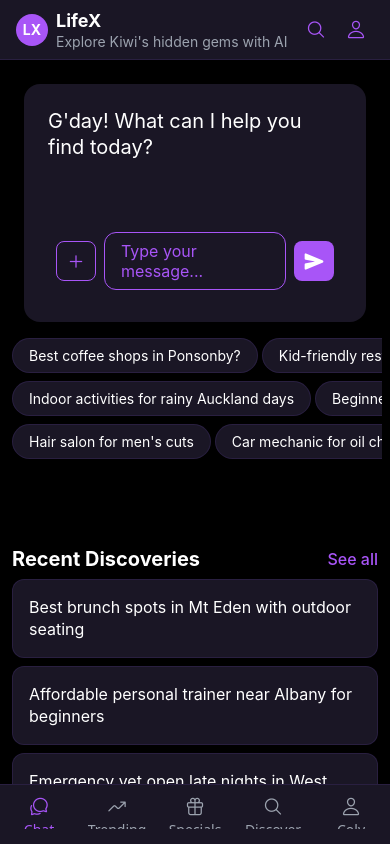
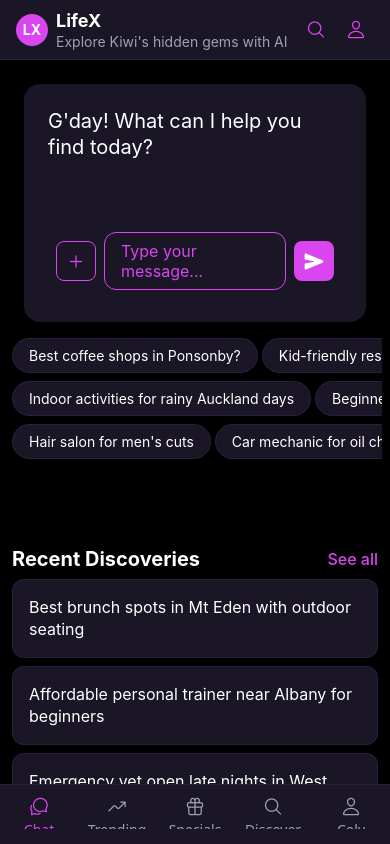
Before and after one commit to David-DaweiMa/lifex-mobile-prod, a React Native app: screen /Chat in a window 390 px wide. Built offline with nearby package versions, Linux system fonts and the light colour scheme.

Commit message:
Update primary color to vibrant purple and sync ChatScreen dialog colors

```diff
--- a/src/constants/theme.ts
+++ b/src/constants/theme.ts
@@ -1,5 +1,5 @@
 export const colors = {
-  primary: '#a855f7',
+  primary: '#d946ef', // 鲜艳紫色，在深色背景上更醒目
   secondary: '#10b981',
   accent: '#f59e0b',
   background: '#000000',
--- a/src/screens/ChatScreen.tsx
+++ b/src/screens/ChatScreen.tsx
@@ -340,7 +340,7 @@
       borderRadius: 8,
       backgroundColor: 'transparent',
       borderWidth: 1,
-      borderColor: '#a855f7',
+      borderColor: colors.primary,
       alignItems: 'center',
       justifyContent: 'center',
     },
@@ -354,13 +354,13 @@
       color: '#FFFFFF',
       minHeight: 40,
       borderWidth: 1,
-      borderColor: '#a855f7',
+      borderColor: colors.primary,
     },
     sendButton: {
       width: 40,
       height: 40,
       borderRadius: 8,
-      backgroundColor: '#a855f7',
+      backgroundColor: colors.primary,
       alignItems: 'center',
       justifyContent: 'center',
     },
@@ -478,7 +478,7 @@
         <View style={styles.header}>
           <View style={styles.headerLeft}>
             <TouchableOpacity onPress={handleBackToMain} style={styles.backButton}>
-              <Ionicons name="arrow-back" size={20} color="#a855f7" />
+              <Ionicons name="arrow-back" size={20} color={colors.primary} />
             </TouchableOpacity>
             <View style={styles.logo}>
               <Text style={styles.logoText}>LX</Text>
@@ -490,10 +490,10 @@
           </View>
           <View style={styles.headerRight}>
             <TouchableOpacity style={styles.headerButton}>
-              <Ionicons name="notifications-outline" size={20} color="#a855f7" />
+              <Ionicons name="notifications-outline" size={20} color={colors.primary} />
             </TouchableOpacity>
             <TouchableOpacity style={styles.headerButton}>
-              <Ionicons name="person-outline" size={20} color="#a855f7" />
+              <Ionicons name="person-outline" size={20} color={colors.primary} />
             </TouchableOpacity>
           </View>
         </View>
@@ -594,14 +594,14 @@
           <View style={styles.inputSection}>
             <View style={styles.inputRow}>
               <TouchableOpacity style={styles.addButton}>
-                <Ionicons name="add" size={20} color="#a855f7" />
+                <Ionicons name="add" size={20} color={colors.primary} />
               </TouchableOpacity>
               <TextInput
                 style={styles.textInput}
                 value={chatInput}
                 onChangeText={setChatInput}
                 placeholder="Type your message..."
-                placeholderTextColor="#a855f7"
+                placeholderTextColor={colors.primary}
                 multiline
               />
               <TouchableOpacity style={styles.sendButton} onPress={handleSendMessage}>
```
